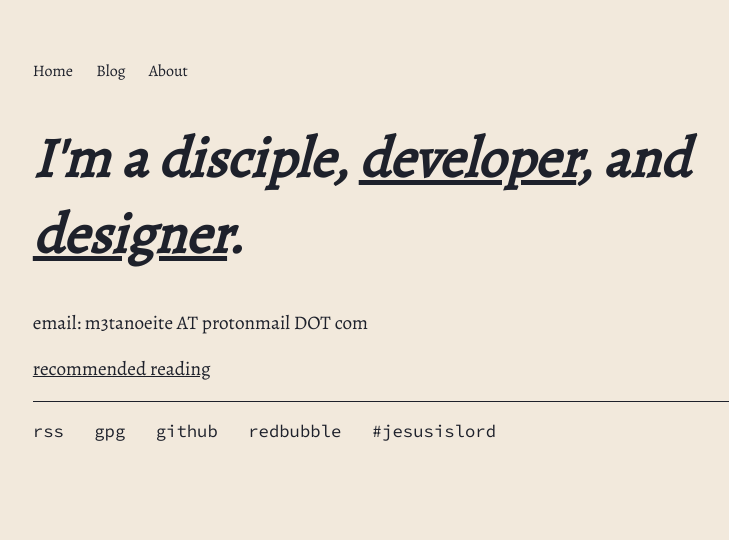
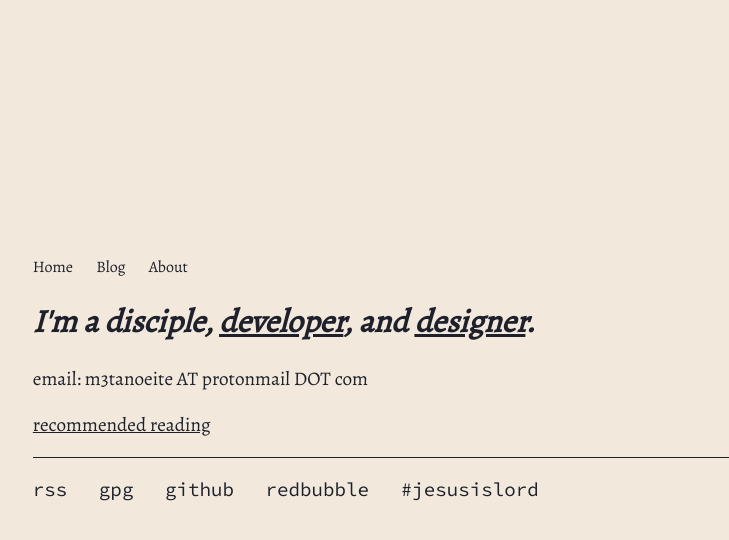
Before and after one commit to codyilardo/codyilardo.github.io, a Jekyll site: the page built from index.html, in a window 1280 px wide. Shown: the top 540 px of the page, without its empty margins (172-901 px from the left). Built offline with Jekyll 4.4.1, drawn with Linux system fonts in a browser that asks for light colours.

Commit message:
styling mods text.......

```diff
--- a/css/main.css
+++ b/css/main.css
@@ -6,19 +6,20 @@
     --accent: #407076;
     --text: #1E212B;
     --font: 'Alegreya';
+    --mono-font: 'Source Code Pro';
 }
 
 body {
     background-color: var(--bg);
     color: var(--text);
-    margin: 60px auto;
+    margin: 20% auto;
     width: 68%;
     font-family: var(--font);
 }
 
 .hero-text {
     font-family: var(--font);
-    font-size: 3.5em;
+    /* font-size: 3.5em; */
     font-style: italic;
     font-weight: bold;
 }
@@ -48,7 +49,6 @@ nav ul {
 
 footer ul {
     font-family: 'Source Code Pro', monospace;
-    font-size: 0.9em;
     padding: 0px;
     list-style: none;
 }
@@ -79,12 +79,12 @@ footer a {
 
 
 h1, h2, h3, h4 {
-    font-family: var(--font), monospace;
+    font-family: var(--font), sans-serif;
 }
 
 p {
-    font-family: var(--font), monospace;
-    font-size: 1em;
+    font-family: var(--font), sans-serif;
+    font-size: 1.5em;
     color: var(--text);
 }
 footer {
@@ -102,6 +102,6 @@ ul.posts li {
 }
 
 .post {
-    font-size: 1.1em;
+    font-size: 1.3em;
 	width: 80%;
 }
```
